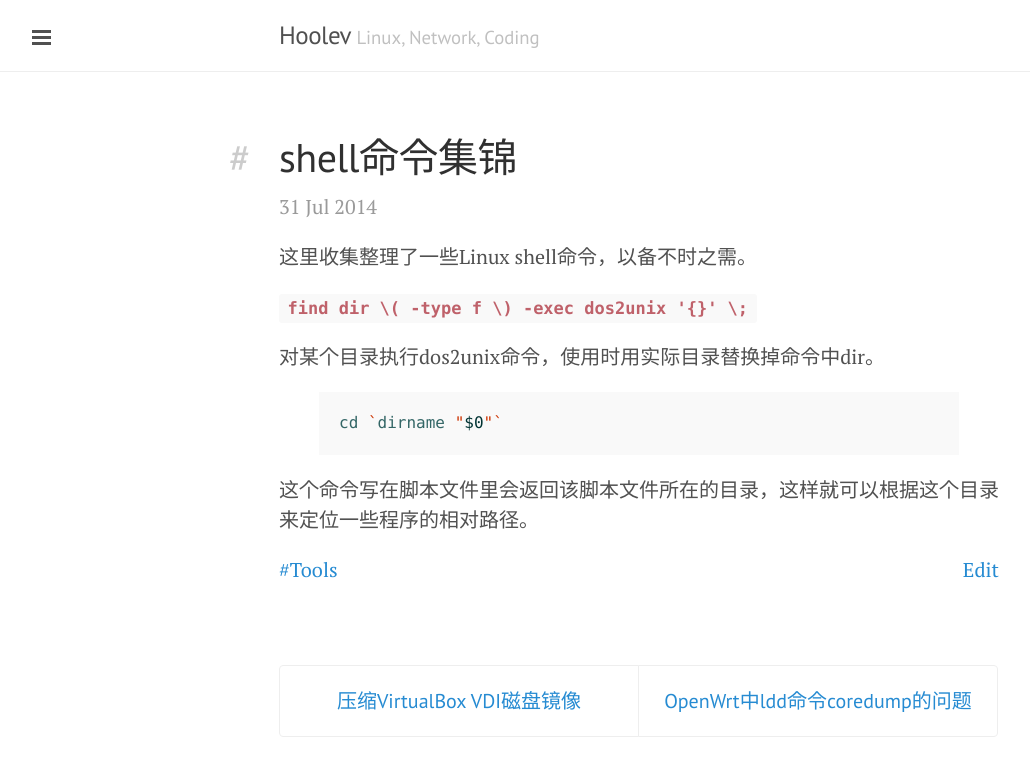
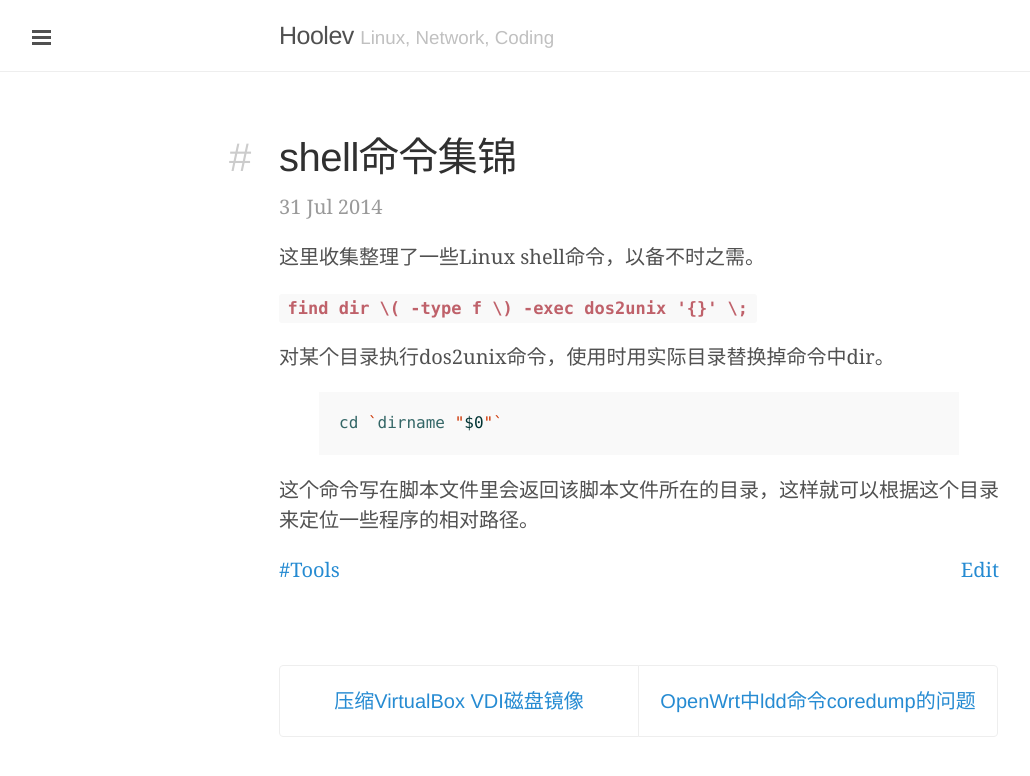
Before and after one commit to hoolev/hoolev.github.com, a Jekyll site: the page built from _posts/2014-7-31-shell-cmd.md, in a window 1280 px wide. Shown: the top 776 px of the page, without its empty margins (1-1031 px from the left). Built offline with Jekyll 4.4.1, drawn with Linux system fonts in a browser that asks for light colours; some web fonts are replaced; Markdown is read by kramdown in place of the engine named in the settings; comment, search, counter and statistics services are not loaded.

Commit message:
Update head.html

```diff
--- a/_includes/head.html
+++ b/_includes/head.html
@@ -19,7 +19,7 @@
   <link rel="stylesheet" href="{{ site.baseurl }}public/css/syntax.css">
   <link rel="stylesheet" href="{{ site.baseurl }}public/css/lanyon.css">
   <link rel="stylesheet" href="{{ site.baseurl }}public/css/hoolev.css">
-  <link rel="stylesheet" href="http://fonts.googleapis.com/css?family=PT+Serif:400,400italic,700|PT+Sans:400">
+  <link rel="stylesheet" href="http://fonts.useso.com/css?family=PT+Serif:400,400italic,700|PT+Sans:400">
 
   <!-- Icons -->
   <link rel="apple-touch-icon-precomposed" sizes="144x144" href="{{ site.baseurl }}public/apple-touch-icon-precomposed.png">
```
